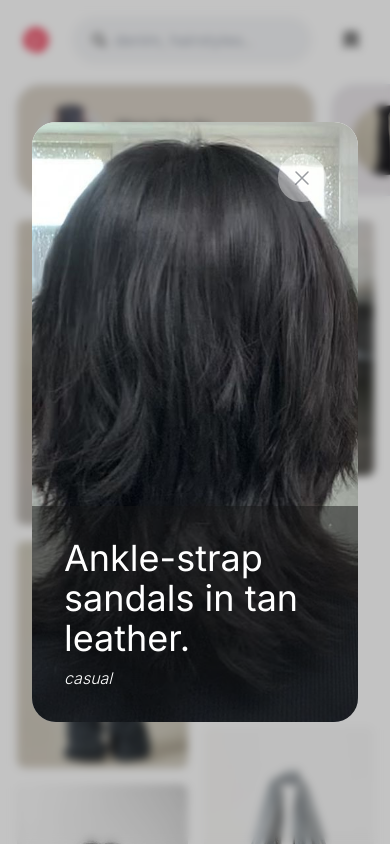
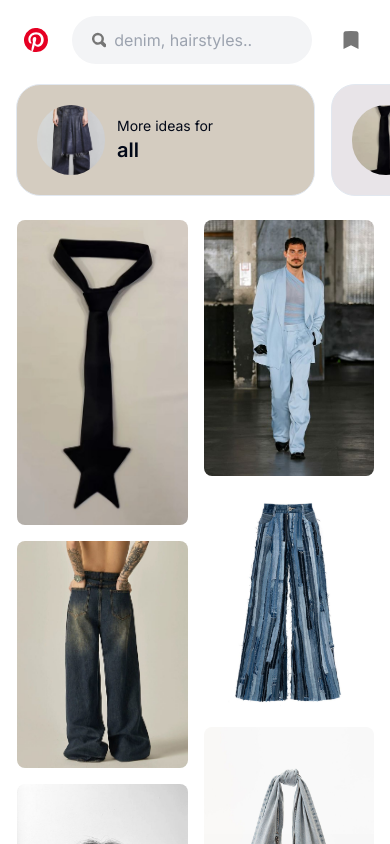
Before and after one commit to giomungcal/next-pinterest-clone, a Next.js app: page / in a window 390 px wide. Shown: the top 844 px of the page. Built offline with nearby package versions, Linux system fonts and the light colour scheme.

Commit message:
Pinterest Clone using Next.js Version 1.0
Latest Changes:
- Individual Pin display complete.
- Mobile ready.

```diff
--- a/app/context/AppContext.js
+++ b/app/context/AppContext.js
@@ -128,16 +128,17 @@ export const AppProvider = ({ children }) => {
 
   const [isSaveModalDisplayed, setisSaveModalDisplayed] = useState(false);
   const [selectedSaveFolder, setSelectedSaveFolder] = useState("");
-  const [selectedPinToSave, setSelectedPinToSave] = useState(null);
+  const [selectedPin, setSelectedPin] = useState(null);
 
   function showSaveModal(index) {
     setisSaveModalDisplayed(true);
-    setSelectedPinToSave(index);
+    setSelectedPin(index);
   }
 
   function closeSaveModal() {
     setisSaveModalDisplayed(false);
     setSelectedSaveFolder("");
+    setSelectedPin(null);
   }
 
   function handleSelectedSaveFolderChange(folder) {
@@ -149,7 +150,7 @@ export const AppProvider = ({ children }) => {
 
     if (selectedSaveFolder) {
       const isPinExistingInFolder = savedPins[selectedSaveFolder].some(
-        (item) => item.id === selectedPinToSave
+        (item) => item.id === selectedPin
       );
 
       if (isPinExistingInFolder) {
@@ -158,7 +159,7 @@ export const AppProvider = ({ children }) => {
       }
 
       // Assign new unique id to pin
-      const newPin = pinArray.find((pin) => pin.id === selectedPinToSave);
+      const newPin = pinArray.find((pin) => pin.id === selectedPin);
       const pinWithUniqueId = { ...newPin, uniqueId: uuidv4() };
 
       // Add pin to folder if pin doesn't exist yet
@@ -169,6 +170,7 @@ export const AppProvider = ({ children }) => {
           pinWithUniqueId,
         ],
       }));
+      setSelectedPin(null);
     }
   }
 
@@ -194,6 +196,25 @@ export const AppProvider = ({ children }) => {
       [folderName]: [...updatedFolder],
     }));
   }
+
+  // 7. Individual Pin Modal Display
+
+  const [pinModalDisplay, setPinModalDisplay] = useState(false);
+
+  function handleOpenPinModalDisplay(idOfImage) {
+    setPinModalDisplay(true);
+    setSelectedPin(idOfImage);
+  }
+
+  function handleClosePinModalDisplay() {
+    setPinModalDisplay(false);
+  }
+
+  useEffect(() => {
+    console.log(selectedPin);
+  }, [selectedPin]);
+
+  // Displaying/Filtering pins in home
 
   const allPinsDisplayedInHome = filteredPins(
     selectedPinType,
@@ -228,6 +249,11 @@ export const AppProvider = ({ children }) => {
         handleFolderDeletion,
 
         handlePinRemoval,
+
+        handleOpenPinModalDisplay,
+        handleClosePinModalDisplay,
+        pinModalDisplay,
+        selectedPin,
       }}
     >
       {children}
--- a/components/common/Pin.jsx
+++ b/components/common/Pin.jsx
@@ -19,6 +19,7 @@ function Pin({ src, idOfImage, actionOnButtonClick, folderName }) {
         style={{
           width: "100%",
           height: "auto",
+          // zIndex: "30",
         }}
       />
       <PinHoverOverlay
--- a/components/layout/PinBoard.jsx
+++ b/components/layout/PinBoard.jsx
@@ -2,19 +2,25 @@
 
 import { useAppContext } from "@/app/context/AppContext";
 import Image from "next/image";
-import React from "react";
+import React, { useState } from "react";
 import Masonry from "react-masonry-css";
 import Pin from "../common/Pin";
 import SearchBar from "../common/SearchBar";
 import TextButton from "../common/TextButton";
 
 function PinBoard({ pinsToBeDisplayed }) {
-  const { allPinsDisplayedInHome, savedPins } = useAppContext();
+  const {
+    allPinsDisplayedInHome,
+    savedPins,
+    pinModalDisplay,
+    handleClosePinModalDisplay,
+    selectedPin,
+  } = useAppContext();
 
   const breakpointColumnsObj = {
     default: 6, // Number of columns on large screens
     1100: 5, // Number of columns on medium screens
-    700: 4, // Number of columns on small screens
+    700: 3, // Number of columns on small screens
     500: 2, // Number of columns on extra-small screens
   };
 
@@ -24,6 +30,11 @@ function PinBoard({ pinsToBeDisplayed }) {
     width: "auto",
     padding: "0 16px",
   };
+
+  const pinToDisplay =
+    selectedPin && allPinsDisplayedInHome.find((pin) => pin.id === selectedPin);
+
+  console.log(pinToDisplay);
 
   return (
     <>
@@ -56,27 +67,38 @@ function PinBoard({ pinsToBeDisplayed }) {
       </Masonry>
 
       {/* Individual Pin Modal */}
-      <section className="fixed inset-0 z-20 bg-[#3A3A3A] bg-opacity-30  backdrop-blur-sm flex justify-center items-center p-8">
-        <div className="max-w-[1000px] h-[600px] bg-white block lg:flex lg:justify-between rounded-3xl">
+      {selectedPin && (
+        <section
+          className={`${
+            !pinModalDisplay && "hidden"
+          }  fixed inset-0 z-100 bg-[#3A3A3A] bg-opacity-30  backdrop-blur-sm flex justify-center items-center p-8`}
+        >
+          <div
+            onClick={handleClosePinModalDisplay}
+            className={`${!pinModalDisplay && "hidden"}  fixed inset-0 z-30 `}
+          ></div>
+          <div className="max-w-[1000px] h-[600px] z-50 bg-white block lg:flex lg:justify-between rounded-3xl">
             <div className="relative w-50% h-full">
               <img
-              src="/images/pinboard/img (18).jpg"
-              alt=""
+                src={pinToDisplay.src}
+                alt={pinToDisplay.description}
                 className="w-full h-full object-cover rounded-3xl lg:rounded-none lg:rounded-tl-3xl lg:rounded-bl-3xl"
-              // style={{ borderRadius: "24px 0 0 24px" }}
               />
-            <div className="lg:hidden absolute right-0 top-0 m-8 w-12 h-12 rounded-full cursor-pointer bg-white opacity-40 flex justify-center items-center">
+              <div
+                onClick={handleClosePinModalDisplay}
+                className="lg:hidden absolute right-0 top-0 m-8 w-12 h-12 rounded-full cursor-pointer bg-white opacity-40 flex justify-center items-center"
+              >
                 <svg
                   xmlns="http://www.w3.org/2000/svg"
                   fill="none"
                   viewBox="0 0 24 24"
-                stroke-width="1.5"
+                  strokeWidth="1.5"
                   stroke="currentColor"
-                class="size-6"
+                  className="size-6"
                 >
                   <path
-                  stroke-linecap="round"
-                  stroke-linejoin="round"
+                    strokeLinecap="round"
+                    strokeLinejoin="round"
                     d="M6 18 18 6M6 6l12 12"
                   />
                 </svg>
@@ -87,30 +109,23 @@ function PinBoard({ pinsToBeDisplayed }) {
 
                 {/* Content */}
                 <div className="relative z-10 text-white">
-                <h2 className="mb-2 text-4xl">
-                  {allPinsDisplayedInHome[46].description}
-                </h2>
-                <h3 className="font-light italic">
-                  {allPinsDisplayedInHome[6].type}
-                </h3>
+                  <h2 className="mb-2 text-2xl">{pinToDisplay.description}</h2>
+                  <h3 className="font-light italic">{pinToDisplay.type}</h3>
                 </div>
               </div>
             </div>
             <div className="hidden lg:flex flex-col justify-between min-w-[350px] mx-8  py-8">
-            <div className="self-end">
+              <div onClick={handleClosePinModalDisplay} className="self-end">
                 <TextButton title={"Close"} />
               </div>
               <div>
-              <h2 className="mb-2 text-4xl">
-                {allPinsDisplayedInHome[46].description}
-              </h2>
-              <h3 className="font-light italic ">
-                {allPinsDisplayedInHome[6].type}
-              </h3>
+                <h2 className="mb-2 text-4xl">{pinToDisplay.description}</h2>
+                <h3 className="font-light italic ">{pinToDisplay.type}</h3>
               </div>
             </div>
           </div>
         </section>
+      )}
     </>
   );
 }
--- a/components/layout/Recommended.jsx
+++ b/components/layout/Recommended.jsx
@@ -8,7 +8,7 @@ function Recommended() {
 
   return (
     <section
-      className="w-full h-auto flex justify-between mb-5 items-center py-1 px-4 overflow-y-auto hidden-scrollbar"
+      className="w-full h-auto flex justify-between 2xl:justify-center  mb-5 items-center py-1 px-4 overflow-y-auto hidden-scrollbar"
       style={{}}
     >
       {recommendedDisplayArray.map((item) => (
--- a/components/layout/SaveModal.jsx
+++ b/components/layout/SaveModal.jsx
@@ -29,7 +29,7 @@ function SaveModal() {
 
   if (!isSaveModalDisplayed) return null;
   return (
-    <section className="fixed inset-0 z-20 bg-[#3A3A3A] bg-opacity-30  backdrop-blur-sm flex justify-center items-center ">
+    <section className="fixed inset-0 z-50 bg-[#3A3A3A] bg-opacity-30  backdrop-blur-sm flex justify-center items-center ">
       <div className="w-[300px] bg-white rounded-2xl px-2 py-4">
         <h2 className="w-full my-5 mx-auto text-center text-lg font-semibold">
           Save
```
Also changed, not shown: components/common/PinHoverOverlay.jsx (+50 -7 lines). Lines whose indentation alone changed are shown as unchanged.
